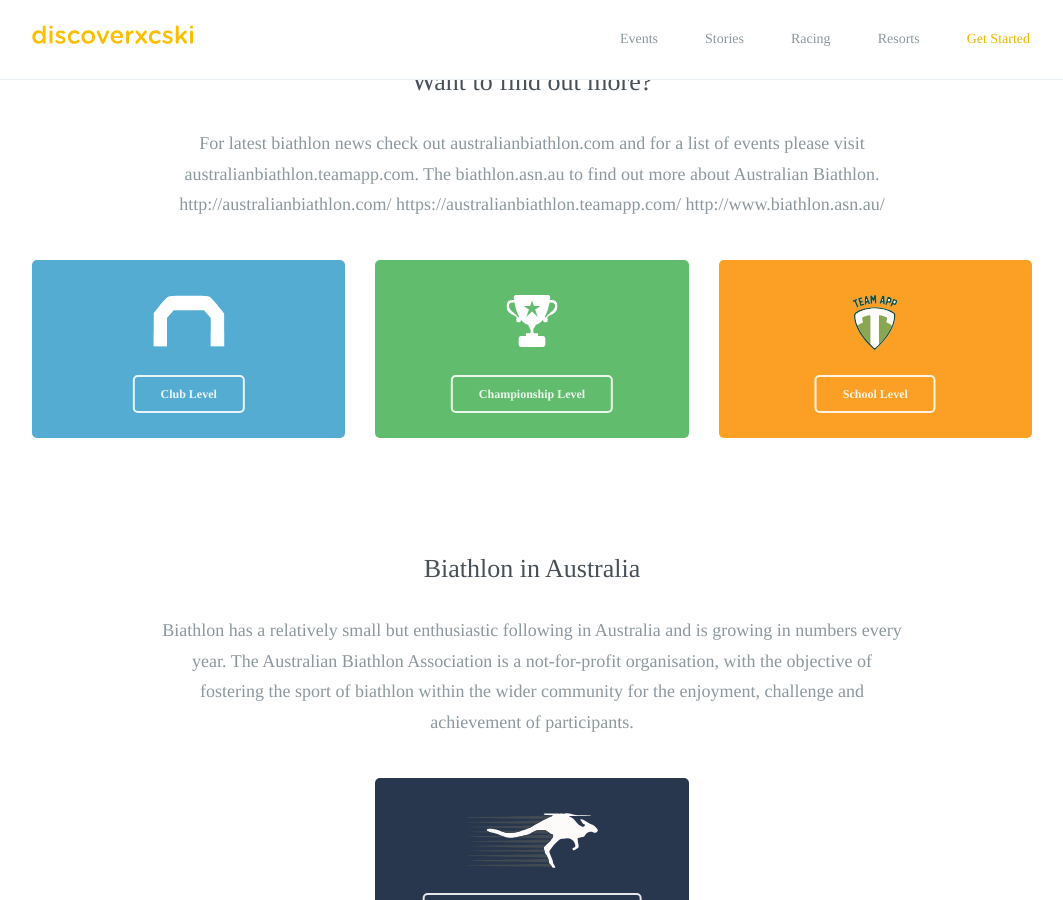
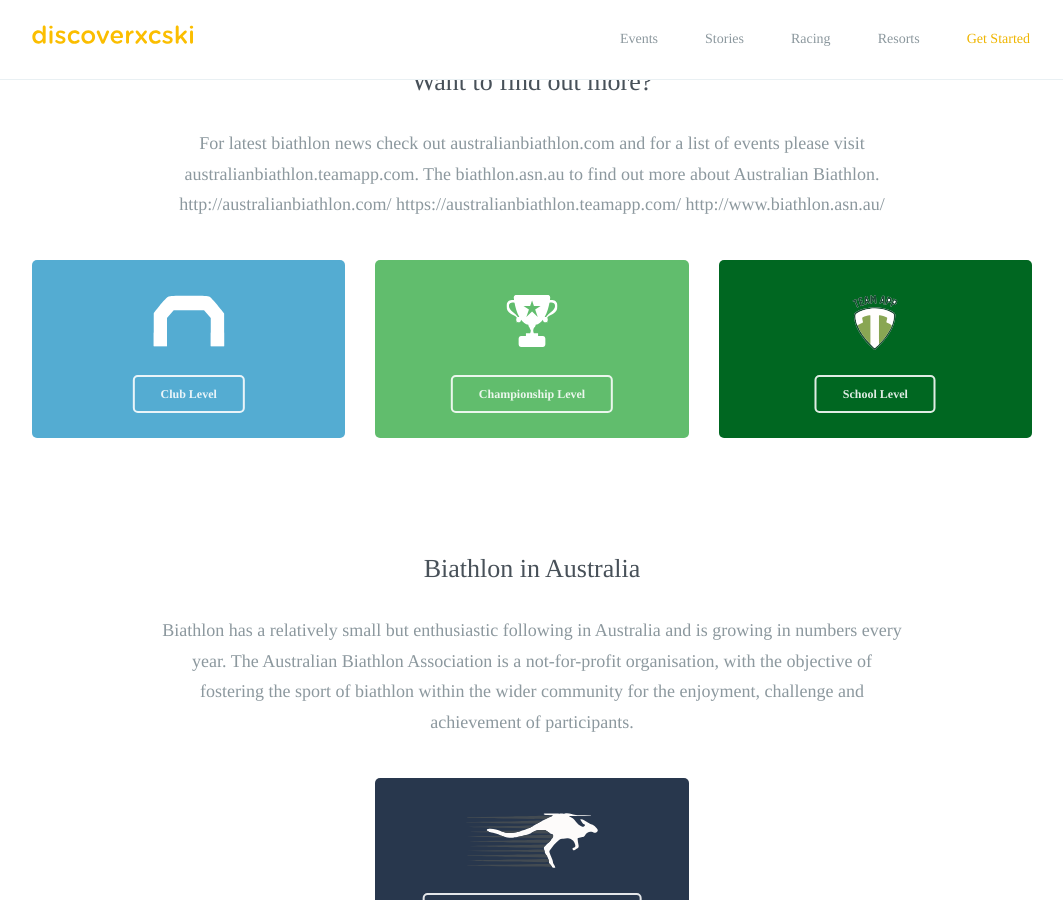
Before and after one commit to robcatto/robcatto.github.io, a Jekyll site: the page built from racing/australian-biathlon/index.html, in a window 1280 px wide and 900 px high, scrolled down 1988 px. Shown: the whole window, without its empty margins (108-1171 px from the left). Built offline with Jekyll 4.4.1, drawn with Linux system fonts in a browser that asks for light colours; some web fonts are replaced; Markdown is read by kramdown in place of the engine named in the settings.

Commit message:
Update index.html

```diff
--- a/racing/australian-biathlon/index.html
+++ b/racing/australian-biathlon/index.html
@@ -126,7 +126,7 @@ layout: default
                             </div>
                         </div>
                         <div class="column three">
-                            <div class="callout-card" style="background: #FCA025;">
+                            <div class="callout-card" style="background: #006721;">
                                 <svg width="45px" height="55px" viewBox="0 0 45 55" version="1.1" xmlns="http://www.w3.org/2000/svg" xmlns:xlink="http://www.w3.org/1999/xlink" xmlns:sketch="http://www.bohemiancoding.com/sketch/ns">
     <!-- Generator: Sketch 3.3.2 (12043) - http://www.bohemiancoding.com/sketch -->
     <title>Team App</title>
```
